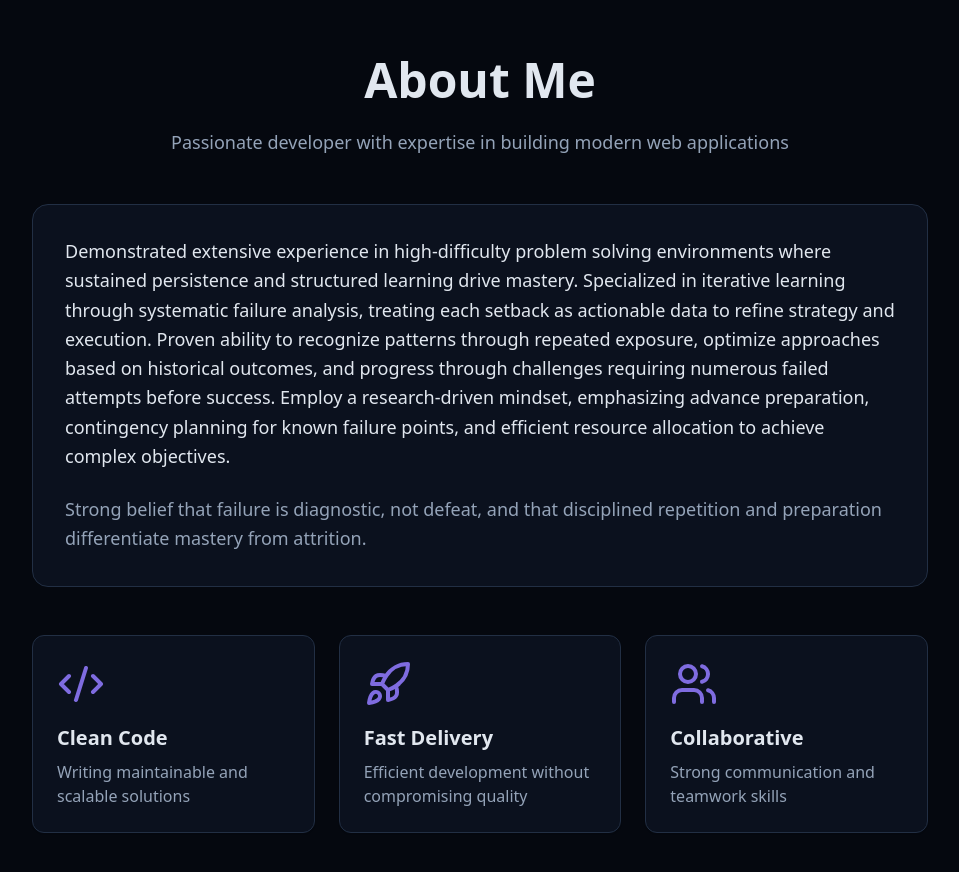
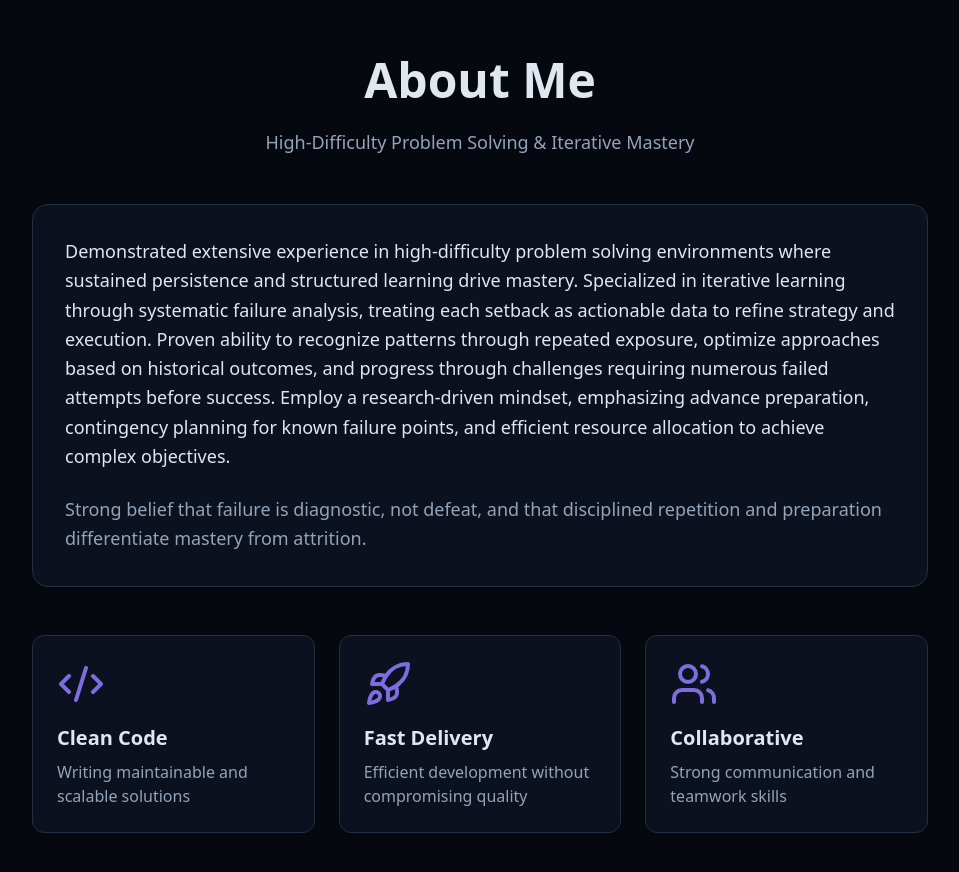
Before and after one commit to rishisharma056/my-portfolio, a React (Vite) app: page / in a window 1280 px wide. Shown: the part 840-1712 px from the top of the page, without its empty margins (160-1119 px from the left). Built offline with nearby package versions, Linux system fonts and the light colour scheme; the HTML template or start-up script is replaced by a standard one.

Commit message:
Updated About me section

```diff
--- a/src/components/About.tsx
+++ b/src/components/About.tsx
@@ -28,7 +28,7 @@ const About = () => {
             About Me
           </h2>
           <p className="text-lg text-muted-foreground text-center mb-12 animate-fade-in">
-            Passionate developer with expertise in building modern web applications
+            High-Difficulty Problem Solving & Iterative Mastery
           </p>
 
           <div className="bg-card rounded-2xl p-8 mb-12 border border-border animate-scale-in">
```
